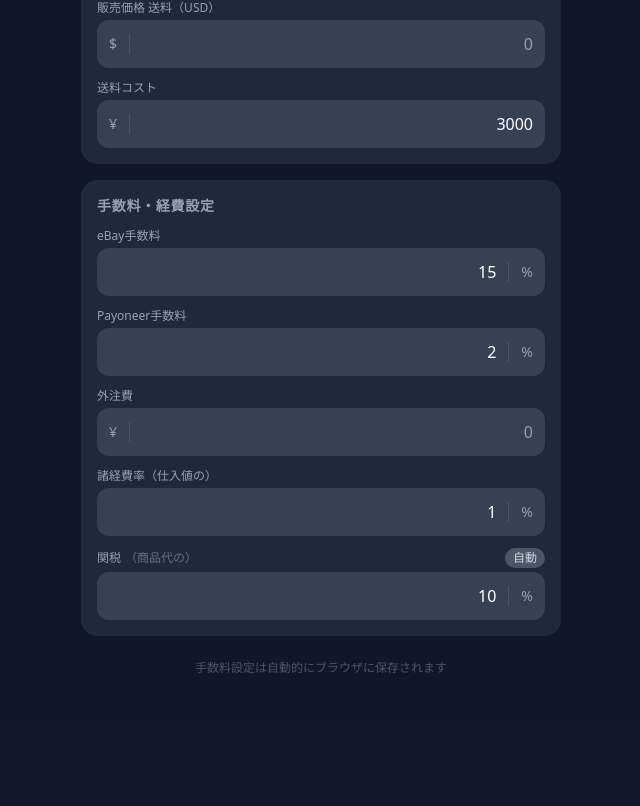
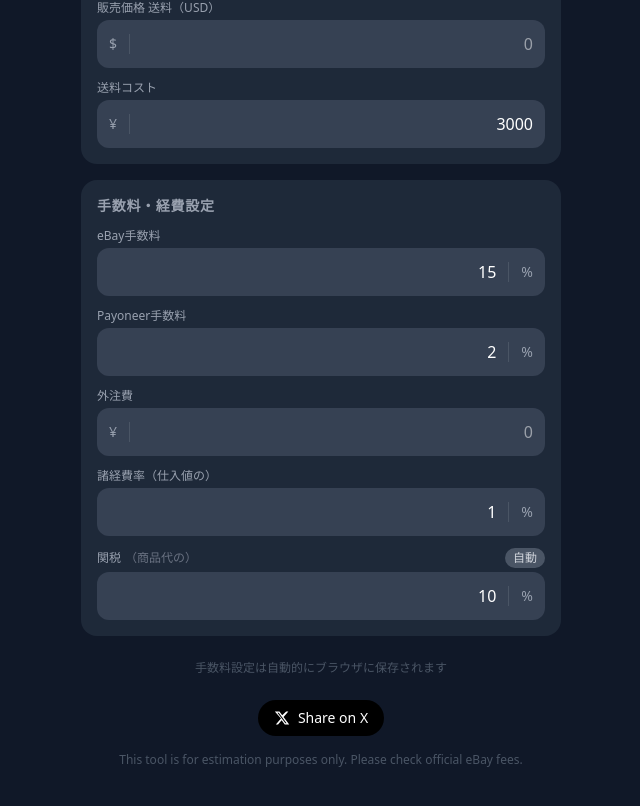
Before and after one commit to Tokinomi/ebay-calc-app, a Next.js app: page / in a window 1280 px wide. Shown: the part 602-1408 px from the top of the page, without its empty margins (319-959 px from the left). Before the commit the page ends 1318 px from the top, so only its background shows below. Built offline with nearby package versions, Linux system fonts and the light colour scheme; no server answers.

Commit message:
Add PWA manifest, disclaimer, and Share on X button

```diff
--- a/app/layout.tsx
+++ b/app/layout.tsx
@@ -10,6 +10,15 @@ const geistSans = Geist({
 export const metadata: Metadata = {
   title: "eBay輸出 利益計算",
   description: "eBay輸出利益をリアルタイムで計算するアプリ",
+  manifest: "/manifest.json",
+  appleWebApp: {
+    capable: true,
+    statusBarStyle: "black-translucent",
+    title: "eBay計算",
+  },
+  icons: {
+    apple: "/icon-192.png",
+  },
 };
 
 export const viewport: Viewport = {
--- a/app/page.tsx
+++ b/app/page.tsx
@@ -151,6 +151,24 @@ export default function Home() {
         <p className="text-center text-xs text-gray-600 mt-6">
           手数料設定は自動的にブラウザに保存されます
         </p>
+
+        <div className="mt-6 text-center">
+          <a
+            href="https://twitter.com/intent/tweet?text=eBay輸出の利益計算に便利なツールを見つけた！%20by%20@Tokinomi%20%F0%9F%91%87&url=https%3A%2F%2Febay-calc-app.vercel.app%2F"
+            target="_blank"
+            rel="noopener noreferrer"
+            className="inline-flex items-center gap-2 bg-black text-white text-sm font-medium px-4 py-2 rounded-full hover:bg-gray-800 transition-colors"
+          >
+            <svg viewBox="0 0 24 24" className="w-4 h-4 fill-current" aria-hidden="true">
+              <path d="M18.244 2.25h3.308l-7.227 8.26 8.502 11.24H16.17l-4.714-6.231-5.401 6.231H2.744l7.73-8.835L1.254 2.25H8.08l4.253 5.622 5.911-5.622Zm-1.161 17.52h1.833L7.084 4.126H5.117z" />
+            </svg>
+            Share on X
+          </a>
+        </div>
+
+        <p className="text-center text-xs text-gray-600 mt-4 px-4">
+          This tool is for estimation purposes only. Please check official eBay fees.
+        </p>
       </div>
     </main>
   );
```
Also changed, not shown: public/manifest.json (added).
